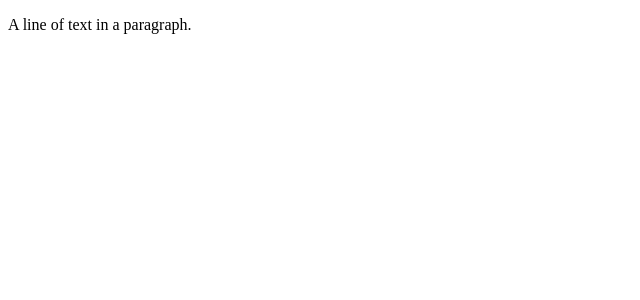
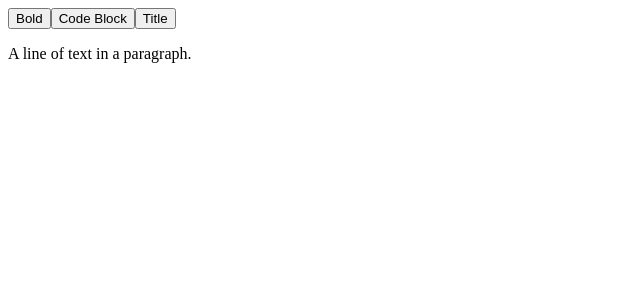
Before and after one commit to GuilhermePaini/react_rich_text_editor, a React (Create React App) app: page / in a window 1280 px wide. Shown: the top 300 px of the page, without its empty margins (0-640 px from the left). Built offline with nearby package versions, Linux system fonts and the light colour scheme.

Commit message:
wip: added btns and some H1 element

```diff
--- /dev/null
+++ b/src/components/Elements/BoldElement.js
@@ -0,0 +1,7 @@
+import React from 'react';
+
+const BoldElement = props => {
+    return <b {...props.attributes}>{props.children}</b>;
+}
+
+export default BoldElement;
--- /dev/null
+++ b/src/components/Elements/CodeElement.js
@@ -0,0 +1,11 @@
+import React from 'react';
+
+const CodeElement = props => {
+    return (
+      <pre {...props.attributes}>
+        <code>{props.children}</code>
+      </pre>
+    );
+}
+
+export default CodeElement;
--- /dev/null
+++ b/src/components/Elements/DefaultElement.js
@@ -0,0 +1,7 @@
+import React from 'react';
+
+const DefaultElement = props => {
+    return <p {...props.attributes}>{props.children}</p>;
+  }
+
+export default DefaultElement;
--- /dev/null
+++ b/src/components/Elements/TitleElement.js
@@ -0,0 +1,7 @@
+import React from 'react';
+
+const TitleElement = props => {
+    return <h1 {...props.attributes}>{props.children}</h1>;
+}
+
+export default TitleElement;
--- /dev/null
+++ b/src/components/Elements/index.js
@@ -0,0 +1,6 @@
+import CodeElement from './CodeElement'
+import DefaultElement from './DefaultElement'
+import BoldElement from './BoldElement'
+import TitleElement from './TitleElement'
+
+export {CodeElement, DefaultElement, BoldElement, TitleElement};
--- a/src/components/TextEditor.js
+++ b/src/components/TextEditor.js
@@ -1,6 +1,61 @@
 import React, { useCallback, useMemo, useState } from 'react';
-import { createEditor, Editor, Transforms } from 'slate';
+import { createEditor, Text, Editor, Transforms } from 'slate';
 import { Slate, Editable, withReact } from 'slate-react';
+
+import {CodeElement, DefaultElement, BoldElement, TitleElement} from './Elements/';
+
+const CustomEditor = {
+  isBoldMarkActive(editor) {
+    const [match] = Editor.nodes(editor, {
+      match: n => n.bold === true,
+    })
+
+    return !!match
+  },
+
+  isTitleMarkActive(editor) {
+    const [match] = Editor.nodes(editor, {
+      match: n => n.type === 'title',
+    })
+
+    return !!match
+  },
+
+  isCodeBlockActive(editor) {
+    const [match] = Editor.nodes(editor, {
+      match: n => n.type === 'code',
+    })
+
+    return !!match
+  },
+
+  toggleBoldMark(editor) {
+    const isActive = CustomEditor.isBoldMarkActive(editor)
+    Transforms.setNodes(
+      editor,
+      { bold: isActive ? null : true },
+      { match: n => Text.isText(n), split: true }
+    )
+  },
+
+  toggleTitleBlock(editor) {
+    const isActive = CustomEditor.isTitleMarkActive(editor)
+    Transforms.setNodes(
+      editor,
+      { type: isActive ? null : 'title' },
+      { match: n => Editor.isBlock(editor, n) }
+    )
+  },
+
+  toggleCodeBlock(editor) {
+    const isActive = CustomEditor.isCodeBlockActive(editor)
+    Transforms.setNodes(
+      editor,
+      { type: isActive ? null : 'code' },
+      { match: n => Editor.isBlock(editor, n) }
+    )
+  },
+}
 
 const App = () => {
 
@@ -20,62 +75,85 @@ const App = () => {
         return <CodeElement {...props} />
       case 'bold':
         return <BoldElement {...props} />
+      case 'title':
+        return <TitleElement {...props} />
       default:
         return <DefaultElement {...props} />
     }
   }, []);
 
-  const onKeyDown = (event) =>{
-    if (event.key === 'l' && event.ctrlKey) {
-      event.preventDefault()
-      const [match] = Editor.nodes(editor, {
-        match: n => n.type === 'code',
-      })
+  const renderLeaf = useCallback(props => {
+    return <Leaf {...props} />
+  }, [])
 
-      Transforms.setNodes(
-        editor,
-        { type: match ? 'paragraph' : 'code' },
-        { match: n => Editor.isBlock(editor, n) }
-      )
+  const onKeyDown = (event) => {
+    if(!event.ctrlKey){ return }
 
-    }else if(event.key === 'b' && event.ctrlKey){
-      event.preventDefault()
-      const [match] = Editor.nodes(editor, {
-        match: n => n.type === 'bold',
-      })
+    switch (event.key) {
+      case 'k': {
+        event.preventDefault()
+        CustomEditor.toggleCodeBlock(editor)
+        break
+      }
 
-      Transforms.setNodes(
-        editor,
-        { type: match ? 'paragraph' : 'bold' },
-        { match: n => Editor.isBlock(editor, n) }
-      )
+      case 'b': {
+        event.preventDefault()
+        CustomEditor.toggleBoldMark(editor)
+        break
+      }
     }
   };
 
   return (
-    <Slate editor={editor} value={value} onChange={newValue => setValue(newValue)}>
-        <Editable
-          renderElement={renderElement}
-          onKeyDown={onKeyDown}
-        />
+    <Slate
+      editor={editor}
+      value={value}
+      onChange={newValue => setValue(newValue)}
+    >
+      <div>
+        <button
+          onMouseDown={event => {
+            event.preventDefault()
+            CustomEditor.toggleBoldMark(editor)
+          }}
+        >
+          Bold
+        </button>
+        <button
+          onMouseDown={event => {
+            event.preventDefault()
+            CustomEditor.toggleCodeBlock(editor)
+          }}
+        >
+          Code Block
+        </button>
+        <button
+          onMouseDown={event => {
+            event.preventDefault()
+            CustomEditor.toggleTitleBlock(editor)
+          }}
+        >
+          Title
+        </button>
+      </div>
+      <Editable
+        renderElement={renderElement}
+        onKeyDown={onKeyDown}
+        renderLeaf={renderLeaf}
+      />
     </Slate>
   );
 }
 
-const CodeElement = props => {
+const Leaf = props => {
   return (
-    <pre {...props.attributes}>
-      <code>{props.children}</code>
-    </pre>
-  );
-}
-
-const DefaultElement = props => {
-  return <p {...props.attributes}>{props.children}</p>;
-}
-
-const BoldElement = props => {
-  return <b {...props.attributes}>{props.children}</b>;
+    <span
+      {...props.attributes}
+      style={{ fontWeight: props.leaf.bold ? 'bold' : 'normal' }}
+    >
+      {props.children}
+    </span>
+  )
 }
 
 export default App;
```
